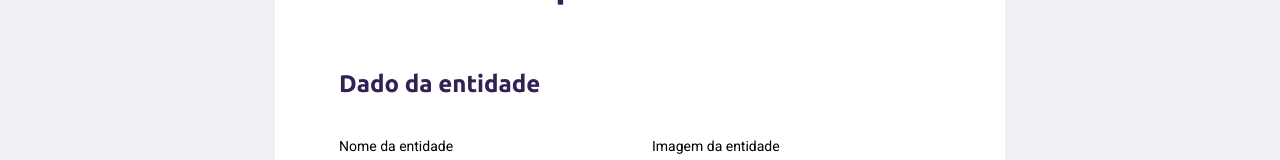
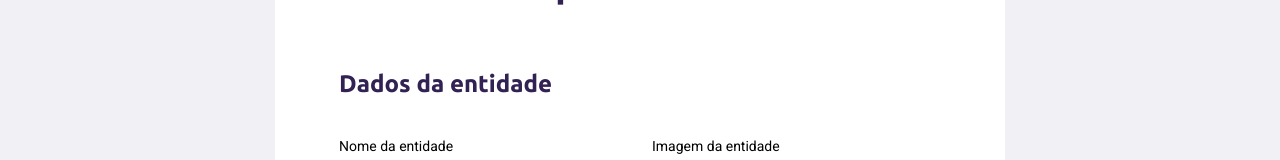
Before and after one commit to mailsonferreira/next-level-week-01, a website: page src/views/create-point.html in a window 1280 px wide. Shown: the part 272-432 px from the top of the page. Drawn offline with nearby package versions, Linux system fonts and the light colour scheme; files that its build step writes are made by us from their sources; no server answers; files whose address does not match are found by name.

Commit message:
commit aula 5

```diff
--- a/src/views/create-point.html
+++ b/src/views/create-point.html
@@ -22,7 +22,7 @@
 
         <fieldset>
             <legend>
-                <h2>Dado da entidade</h2>
+                <h2>Dados da entidade</h2>
             </legend>
 
             <div class="field-group">
```
Also changed, not shown: 1 other file.
